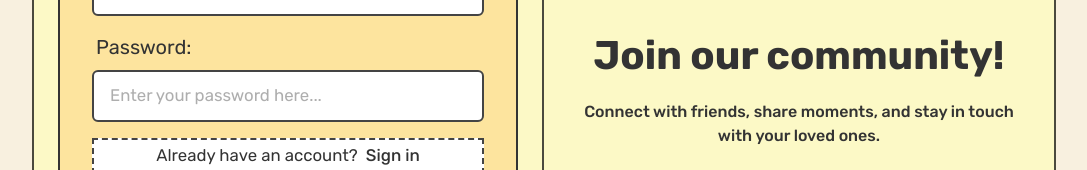
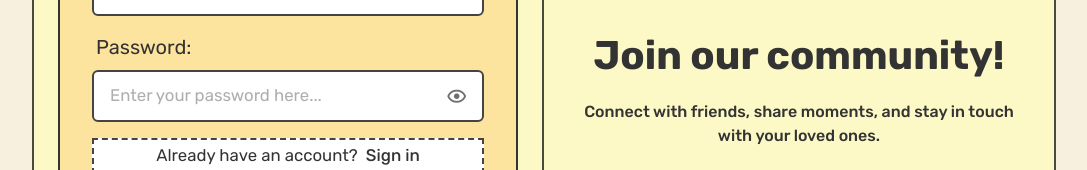
Before and after one commit to JuhilSavani/ChatIn, a React (Vite) app in the folder client/: page /sign-up in a window 1280 px wide. Shown: the part 369-539 px from the top of the page, without its empty margins (96-1183 px from the left). Built offline with nearby package versions, Linux system fonts and the light colour scheme.

Commit message:
add password visibility toggle

```diff
--- a/client/src/pages/SignIn.jsx
+++ b/client/src/pages/SignIn.jsx
@@ -17,6 +17,7 @@ const SignIn = () => {
   const [isForgotPwdLoading, setIsForgotPwdLoading] = useState(false);
   const navigate = useNavigate();
   const [email, setEmail] = useState("");
+  const [showPassword, setShowPassword] = useState(false);
 
   const handleSubmit = async (event) =>{
     event.preventDefault();
@@ -97,14 +98,24 @@ const SignIn = () => {
               required
             />
             <label htmlFor="password" className="ml-1 mt-3 mb-1.5 block text-md sm:mt-4 sm:mb-2">Password: </label>
+            <div className="relative">
               <input
-              type="password"
+                type={showPassword ? "text" : "password"}
                 id="password"
                 name="password"
                 placeholder="Enter your password here..."
-              className="block w-full py-3 px-4 text-inherit bg-primary-white border-2 border-secondary-black rounded-md text-sm transition-all duration-300 focus:outline-none focus:ring-[3px] focus:ring-[#101010]/75 placeholder:font-normal placeholder:opacity-80"
+                className="block w-full py-3 px-4 pr-10 text-inherit bg-primary-white border-2 border-secondary-black rounded-md text-sm transition-all duration-300 focus:outline-none focus:ring-[3px] focus:ring-[#101010]/75 placeholder:font-normal placeholder:opacity-80"
                 required
               />
+              <button
+                type="button"
+                onClick={() => setShowPassword((prev) => !prev)}
+                className="absolute right-3 top-1/2 -translate-y-1/2 text-primary-black text-[1.4rem] opacity-70 transition-opacity hover:opacity-100 p-1 flex items-center justify-center cursor-pointer bg-transparent border-none"
+                tabIndex="-1"
+              >
+                {showPassword ? <i className='bx bx-hide'></i> : <i className='bx bx-show'></i>}
+              </button>
+            </div>
             <span  className={clsx('mx-2 mt-2 block text-sm font-[450] hover:cursor-pointer hover:underline', isForgotPwdLoading && 'opacity-80 hover:!cursor-progress')} onClick={handleForgotPwd}>
               forgot password?
             </span>
--- a/client/src/pages/SignUp.jsx
+++ b/client/src/pages/SignUp.jsx
@@ -14,6 +14,7 @@ const SignUp = () => {
   const validate = useValidate();
 
   const [isLoading, setIsLoading] = useState(false);
+  const [showPassword, setShowPassword] = useState(false);
   const navigate = useNavigate();
 
   const handleSubmit = async (event) => {
@@ -89,14 +90,24 @@ const SignUp = () => {
               required
             />
             <label htmlFor="password" className="ml-1 mt-3 mb-1.5 block text-md sm:mt-4 sm:mb-2">Password: </label>
+            <div className="relative">
               <input
-              type="password"
+                type={showPassword ? "text" : "password"}
                 id="password"
                 name="password"
                 placeholder="Enter your password here..."
-              className="block w-full py-3 px-4 text-inherit bg-primary-white border-2 border-secondary-black rounded-md text-sm transition-all duration-300 focus:outline-none focus:ring-[3px] focus:ring-[#101010]/75 placeholder:font-normal placeholder:opacity-80"
+                className="block w-full py-3 px-4 pr-10 text-inherit bg-primary-white border-2 border-secondary-black rounded-md text-sm transition-all duration-300 focus:outline-none focus:ring-[3px] focus:ring-[#101010]/75 placeholder:font-normal placeholder:opacity-80"
                 required
               />
+              <button
+                type="button"
+                onClick={() => setShowPassword((prev) => !prev)}
+                className="absolute right-3 top-1/2 -translate-y-1/2 text-primary-black text-[1.4rem] opacity-70 transition-opacity hover:opacity-100 p-1 flex items-center justify-center cursor-pointer bg-transparent border-none"
+                tabIndex="-1"
+              >
+                {showPassword ? <i className='bx bx-hide'></i> : <i className='bx bx-show'></i>}
+              </button>
+            </div>
             <span className="mt-3 mb-4 block border-2 border-dashed border-secondary-black bg-primary-white px-2 py-1 text-center text-sm sm:mt-4 sm:mb-5">
               Already have an account? <Link to="/sign-in" className="font-[450] ml-1 hover:underline">Sign in</Link>
             </span>
```
Lines whose indentation alone changed are shown as unchanged.
